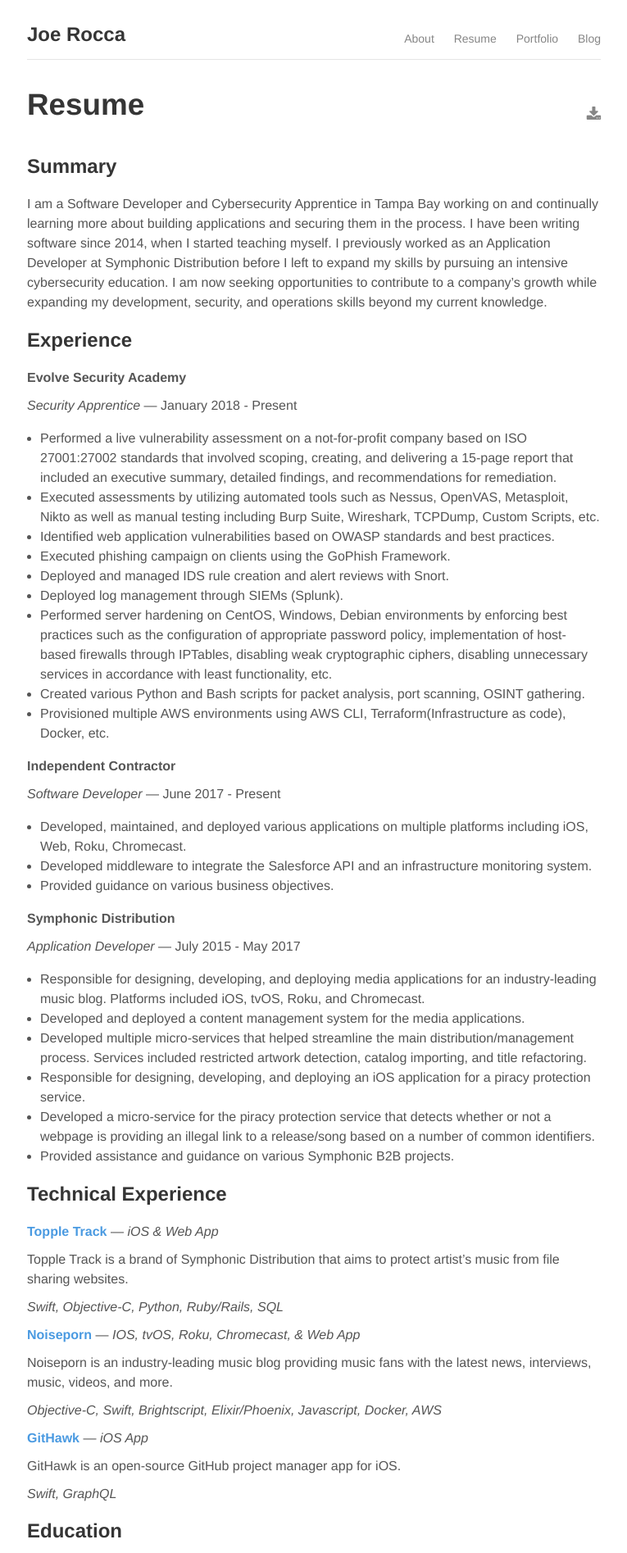
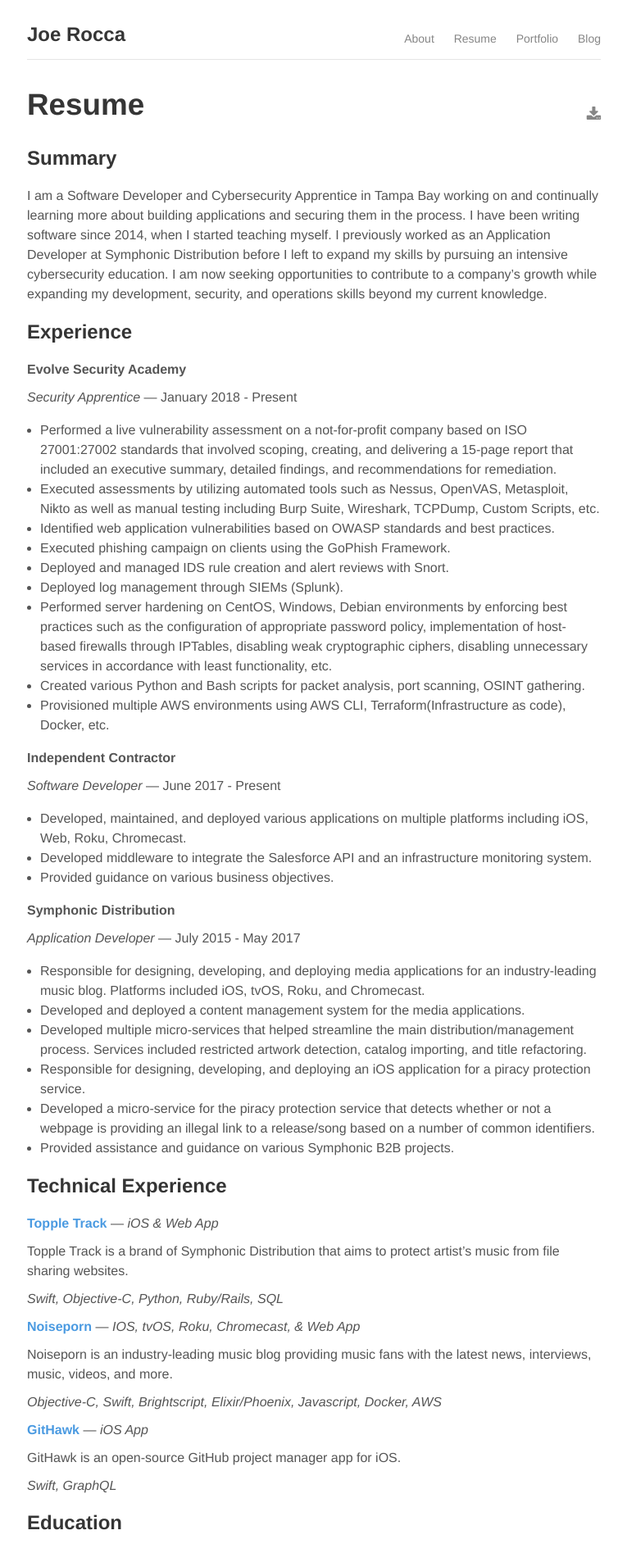
Before and after one commit to joerocca/joerocca.github.io, a Jekyll site: the page built from resume.md, in a window 1280 px wide. Shown: the top 1895 px of the page at 82% size, without its empty margins (257-1022 px from the left). Built offline with Jekyll 4.4.1, drawn with Linux system fonts in a browser that asks for light colours.

Commit message:
Changed page title margins

```diff
--- a/_sass/_layout.scss
+++ b/_sass/_layout.scss
@@ -17,7 +17,7 @@
     color: $default-shade;
     font-family: $helvetica;
     font-size: 2.3rem;
-    margin: 10px 0 40px 0;
+    margin: 10px 0 30px 0;
   }
 }
 
--- a/_sass/_post.scss
+++ b/_sass/_post.scss
@@ -5,7 +5,7 @@
     color: $default-shade;
     font-family: $helvetica;
     font-size: 1.5rem;
-    margin: 10px 0 40px 0;
+    margin: 10px 0 30px 0;
   }
 
   &-info {
--- a/_sass/_resume.scss
+++ b/_sass/_resume.scss
@@ -2,7 +2,7 @@
   padding: 12px 0;
 
   &-page-header {
-    margin: 10px 0 40px 0;
+    margin: 10px 0 30px 0;
 
     a {
       color: $default-shade;
```
